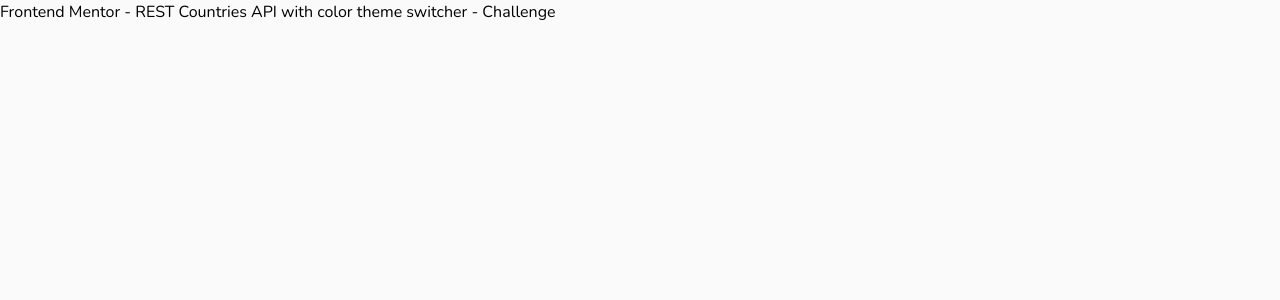
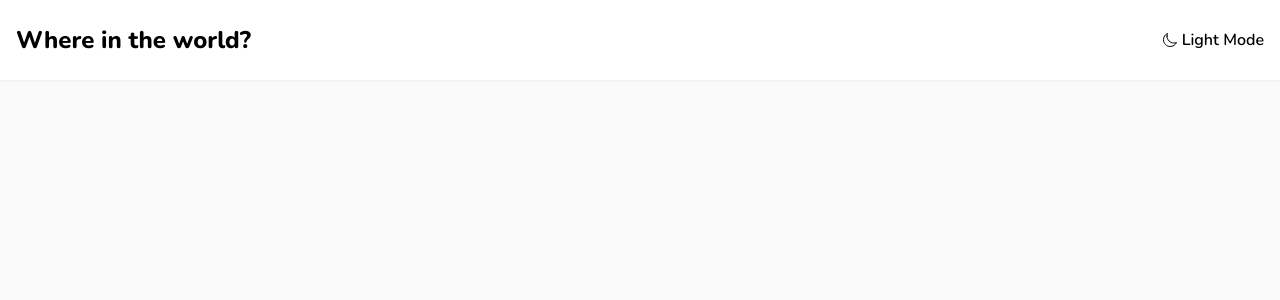
Before and after one commit to Dailton-Bastos/rest-countries, a Next.js app: page / in a window 1280 px wide. Shown: the top 300 px of the page. Built offline with nearby package versions, Linux system fonts and the light colour scheme.

Commit message:
feat: add header component

```diff
--- a/package.json
+++ b/package.json
@@ -16,6 +16,7 @@
     "next": "14.0.4",
     "react": "^18",
     "react-dom": "^18",
+    "react-icons": "^4.12.0",
     "tailwind-merge": "^2.1.0"
   },
   "devDependencies": {
--- a/src/app/layout.tsx
+++ b/src/app/layout.tsx
@@ -1,6 +1,9 @@
 import type { Metadata } from 'next'
 import { Nunito } from 'next/font/google'
 import { twMerge } from 'tailwind-merge'
+
+import { Header } from '@/components/Header'
+
 import './globals.css'
 
 const nunito = Nunito({ subsets: ['latin'] })
@@ -18,6 +21,8 @@ export default function RootLayout({
   return (
     <html lang='en'>
       <body className={twMerge('bg-gray-50', nunito.className)}>
+        <Header />
+
         {children}
       </body>
     </html>
--- /dev/null
+++ b/src/components/Header/index.tsx
@@ -0,0 +1,34 @@
+'use client'
+
+import React from 'react'
+import { IoMoonOutline } from 'react-icons/io5'
+
+export const Header = () => {
+  const [mode, setMode] = React.useState('Light Mode')
+
+  return (
+    <header className='bg-white shadow-sm fixed top-0 left-0 w-full'>
+      <div
+        className='
+				flex
+				items-center
+				justify-between
+				max-w-[1440px]
+				mx-auto
+				py-6
+				px-4
+			'
+      >
+        <span className='font-extrabold text-2xl'>Where in the world?</span>
+
+        <button
+          className='flex items-center justify-center gap-x-1 font-semibold'
+          onClick={() => setMode('Dark Mode')}
+        >
+          <IoMoonOutline />
+          {mode}
+        </button>
+      </div>
+    </header>
+  )
+}
```
Also changed, not shown: 2 other files (tests, documents, lock files or other folders).
